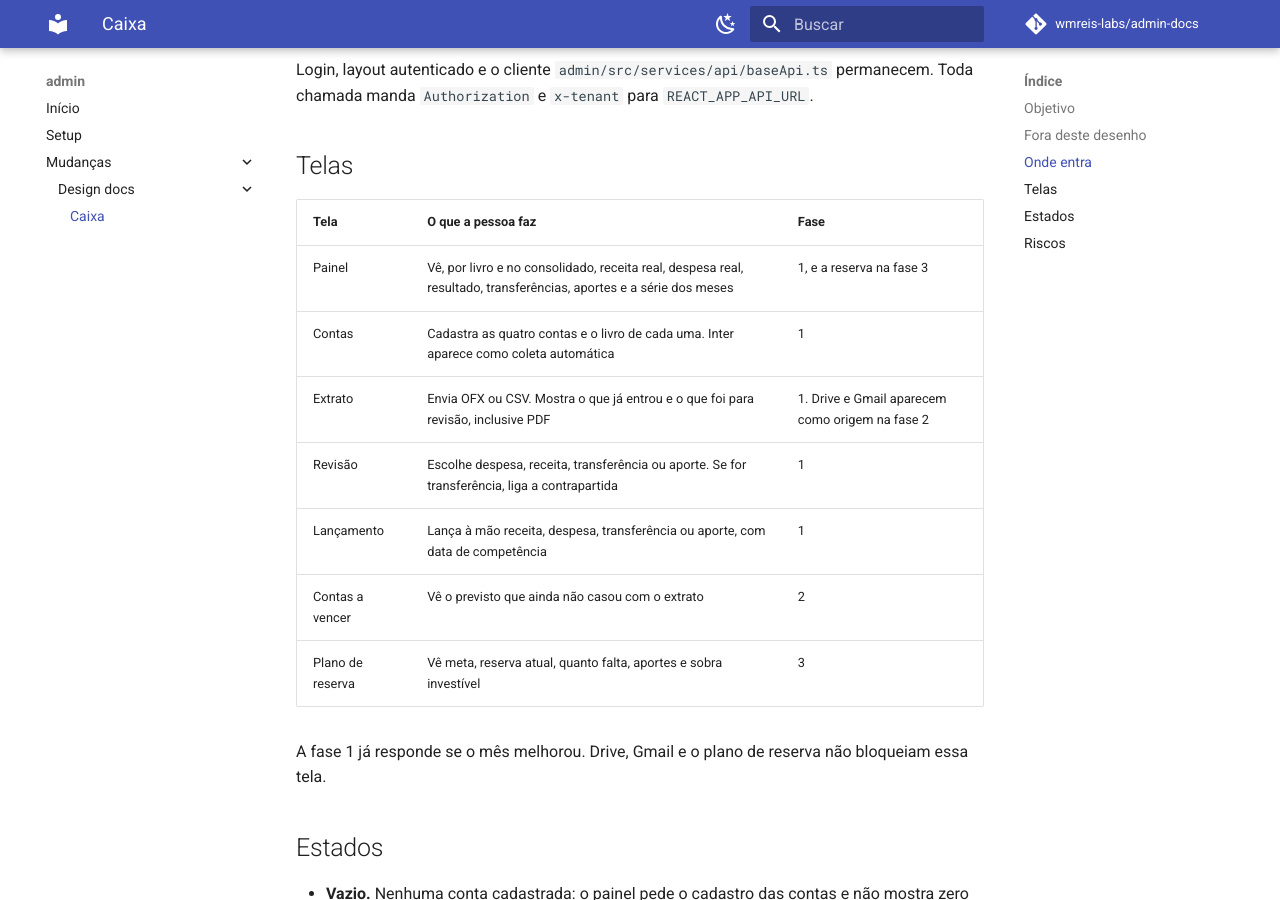
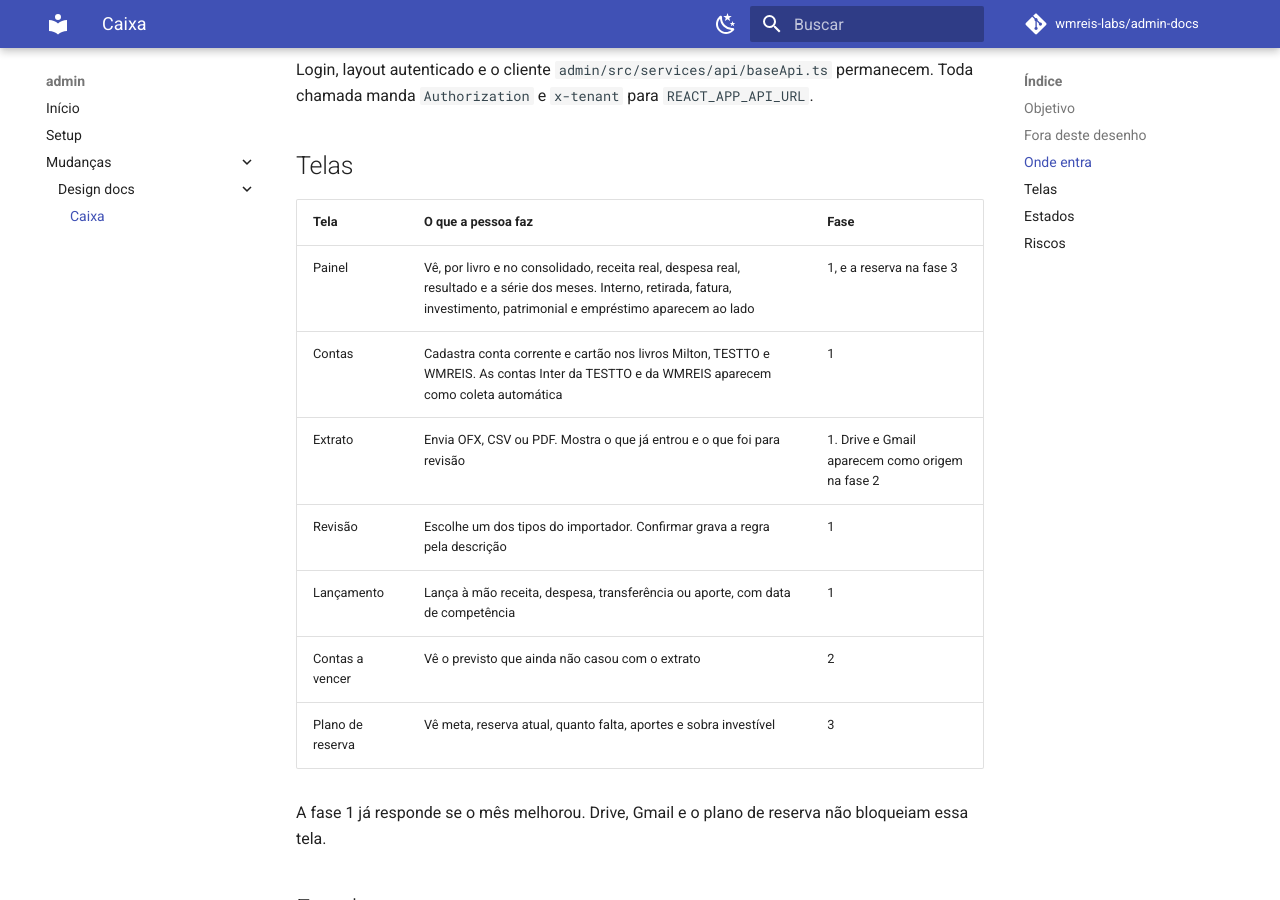
Before and after one commit to wmreis-labs/admin-docs, an MkDocs documentation site: the page built from docs/mudancas/design/2026-09-27-caixa-admin.md, in a window 1280 px wide and 900 px high, scrolled down 786 px. Built offline with MkDocs 1.6.1 and Material for MkDocs 9.7.7, drawn with Linux system fonts in a browser that asks for light colours; comment, search, counter and statistics services are not loaded; some of the changed text lies outside the part shown.

Commit message:
docs: alinhar a tela de caixa à fase 1
Co-authored-by: Cursor <cursoragent@cursor.com>

```diff
--- a/docs/mudancas/design/2026-09-27-caixa-admin.md
+++ b/docs/mudancas/design/2026-09-27-caixa-admin.md
@@ -2,7 +2,7 @@
 
 **Status:** vigente
 **Data:** 2026-09-27
-**ADR:** [admin e ingestão](https://wmreis-labs.github.io/wmreis-docs/mudancas/adr/2026-09-27-admin-e-ingestao/)
+**ADR:** [fase 1 do caixa](https://wmreis-labs.github.io/wmreis-docs/mudancas/adr/2026-09-27-fase-1-caixa/)
 **PRD:** [caixa pessoal e profissional](https://wmreis-labs.github.io/wmreis-docs/mudancas/prd/2026-09-27-caixa-pessoal-profissional/)
 
 ## Objetivo
@@ -25,10 +25,10 @@ Login, layout autenticado e o cliente `admin/src/services/api/baseApi.ts` perman
 
 | Tela | O que a pessoa faz | Fase |
 | --- | --- | --- |
-| Painel | Vê, por livro e no consolidado, receita real, despesa real, resultado, transferências, aportes e a série dos meses | 1, e a reserva na fase 3 |
-| Contas | Cadastra as quatro contas e o livro de cada uma. Inter aparece como coleta automática | 1 |
-| Extrato | Envia OFX ou CSV. Mostra o que já entrou e o que foi para revisão, inclusive PDF | 1. Drive e Gmail aparecem como origem na fase 2 |
-| Revisão | Escolhe despesa, receita, transferência ou aporte. Se for transferência, liga a contrapartida | 1 |
+| Painel | Vê, por livro e no consolidado, receita real, despesa real, resultado e a série dos meses. Interno, retirada, fatura, investimento, patrimonial e empréstimo aparecem ao lado | 1, e a reserva na fase 3 |
+| Contas | Cadastra conta corrente e cartão nos livros Milton, TESTTO e WMREIS. As contas Inter da TESTTO e da WMREIS aparecem como coleta automática | 1 |
+| Extrato | Envia OFX, CSV ou PDF. Mostra o que já entrou e o que foi para revisão | 1. Drive e Gmail aparecem como origem na fase 2 |
+| Revisão | Escolhe um dos tipos do importador. Confirmar grava a regra pela descrição | 1 |
 | Lançamento | Lança à mão receita, despesa, transferência ou aporte, com data de competência | 1 |
 | Contas a vencer | Vê o previsto que ainda não casou com o extrato | 2 |
 | Plano de reserva | Vê meta, reserva atual, quanto falta, aportes e sobra investível | 3 |
```
